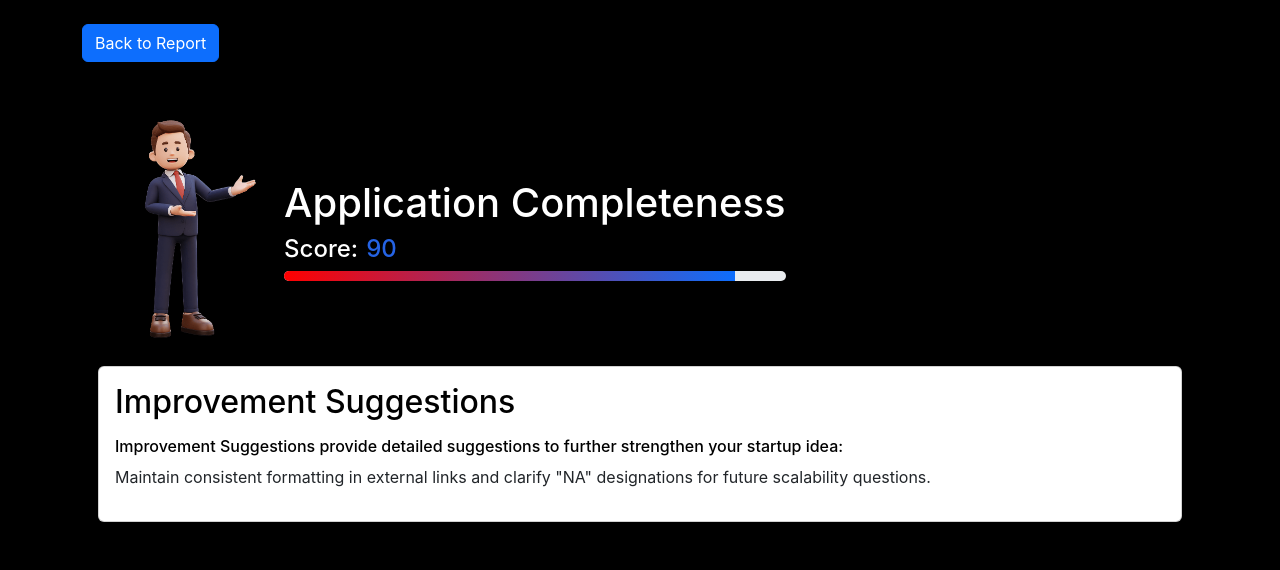
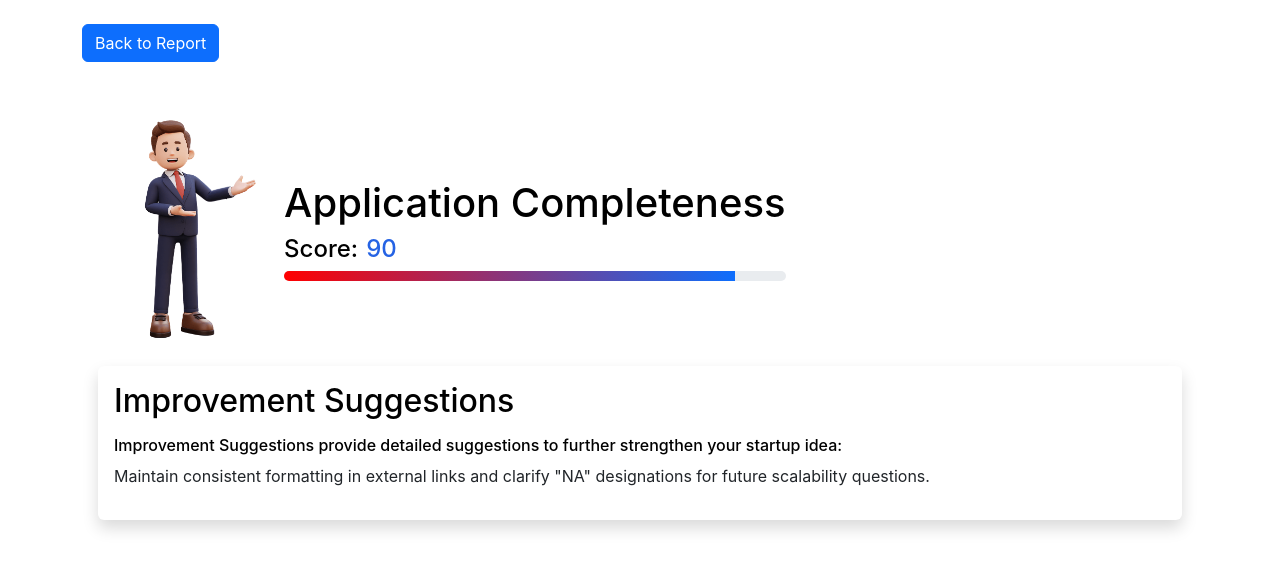
Before and after one commit to jimbucktoo/moonshot-ai, a React (Vite) app: page /improvement/1 in a window 1280 px wide. Shown: the top 570 px of the page. Built offline with nearby package versions, Linux system fonts and the light colour scheme.

Commit message:
critical light color scheme correction

```diff
--- a/src/App.css
+++ b/src/App.css
@@ -3,8 +3,8 @@
 }
 
 .moonshot {
-  background-color: #000000;
-  color: #ffffff;
+  background-color: #ffffff;
+  color: #000000;
   min-height: 100vh;
 }
 
--- a/src/components/improvement.jsx
+++ b/src/components/improvement.jsx
@@ -97,13 +97,13 @@ export default function Improvement() {
       <Button variant="primary" className="mb-3" onClick={() => navigate(-1)}>
         Back to Report
       </Button>
-      <Card className="moonshotBgBlack mt-3 border-0">
+      <Card className="moonshotBgWhite mt-3 border-0">
         <Card.Body>
           <div className="d-flex align-items-center mb-3">
             <Image src={Image3} alt="Moonshot Man" height={240} roundedCircle />
             <div className="ms-2">
-              <h1 className="moonshotWhite">{criterion.title}</h1>
-              <div className="d-flex align-items-center gap-2 moonshotWhite">
+              <h1 className="moonshotBlack">{criterion.title}</h1>
+              <div className="d-flex align-items-center gap-2 moonshotBlack">
                 <span className="h4">Score: </span>
                 <span
                   className="h4"
@@ -124,7 +124,7 @@ export default function Improvement() {
               </div>
             </div>
           </div>
-          <Card className="p-3 mt-3">
+          <Card className="p-3 mt-3 border-dark border-0 shadow">
             <h2 className="mb-2 moonshotBlack">Improvement Suggestions</h2>
             <h6 className="mt-2 moonshotBlack">
               Improvement Suggestions provide detailed suggestions to further
--- a/src/components/moonshot.jsx
+++ b/src/components/moonshot.jsx
@@ -1,7 +1,7 @@
 import { Button, Container, Row, Col } from "react-bootstrap";
 import { Link } from "react-router-dom";
 import Image1 from "../assets/image1.png";
-import Logo from "../assets/MoonshotAILogo.png";
+import Logo from "../assets/MoonshotAILogoWhite.png";
 import "../App.css";
 
 export default function Moonshot() {
--- a/src/components/report.jsx
+++ b/src/components/report.jsx
@@ -161,17 +161,17 @@ export default function Report() {
       >
         Start a New Evaluation
       </Button>
-      <h1 className="mb-4 mt-3 moonshotWhite">Evaluation Report</h1>
+      <h1 className="mb-4 mt-3 moonshotBlack">Evaluation Report</h1>
       <div className="mb-4">
         <div className="d-flex align-items-center gap-3 mb-3">
-          <span className="moonshotWhite">
+          <span className="moonshotBlack">
             <h5>Overall Score:</h5>
           </span>
           <span
             className="display-4"
             style={{ color: getGradientColor(overallScore) }}
           >
-            {overallScore.toFixed(1)}
+            <b>{overallScore.toFixed(1)}</b>
           </span>
         </div>
         <div className="progress" style={{ height: "10px" }}>
@@ -188,7 +188,7 @@ export default function Report() {
       <div className="row">
         {criteria.map((criterion) => (
           <div key={criterion.id} className="col-md-6 mb-4">
-            <div className="card p-3 border-dark">
+            <div className="card p-3 border-dark border-0 shadow">
               <h3>{criterion.title}</h3>
               <div className="mb-2">
                 <div className="d-flex align-items-center gap-2">
--- a/src/index.css
+++ b/src/index.css
@@ -1,5 +1,5 @@
 body {
-  background-color: #000000 !important;
+  background-color: #ffffff !important;
   color: #ffffff !important;
   font-family: -apple-system, "SF Pro", "Poppins", "Roboto", sans-serif !important;
 }
```
Also changed, not shown: src/assets/MoonshotAIIconWhite.png (added), src/assets/MoonshotAILogoWhite.png (added).
